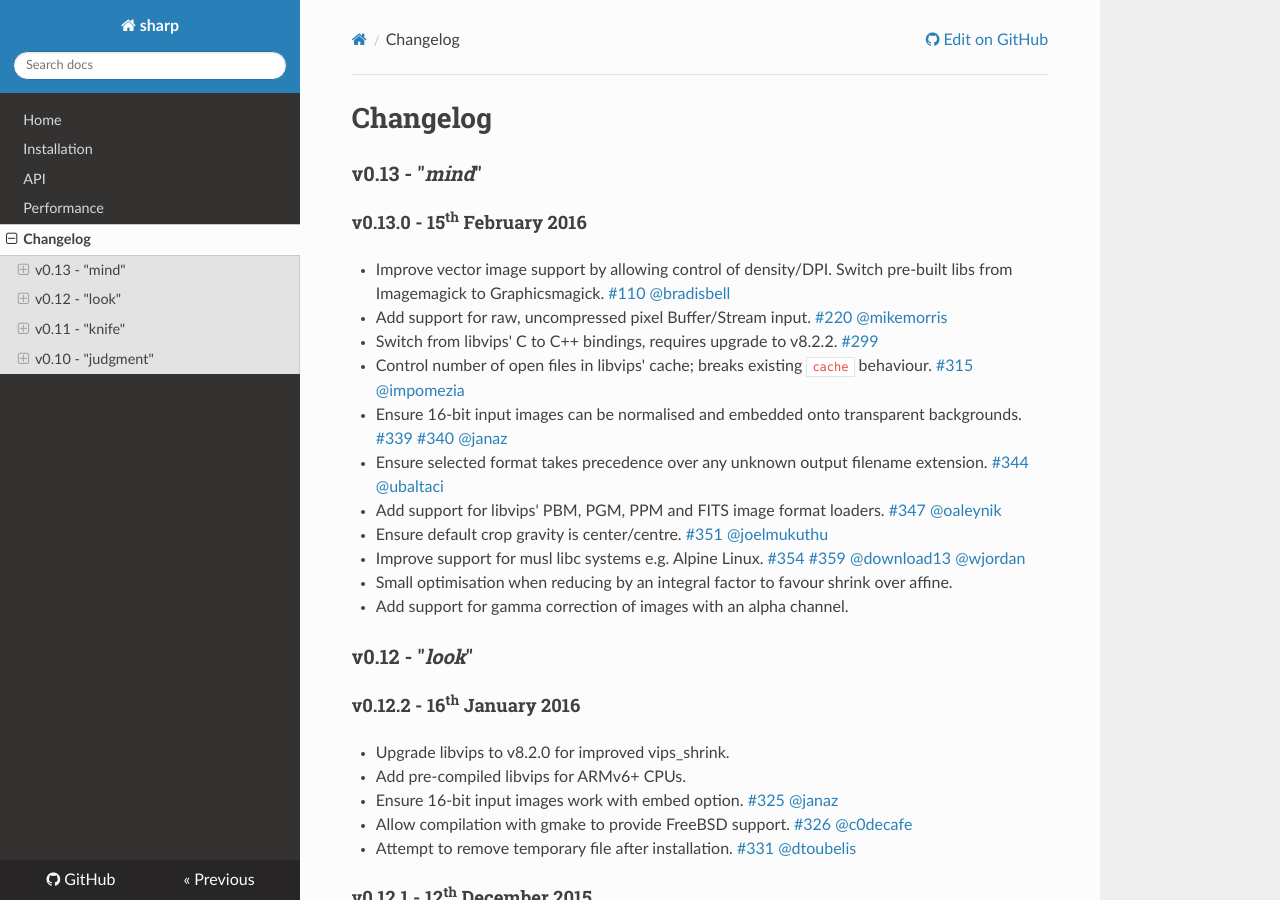
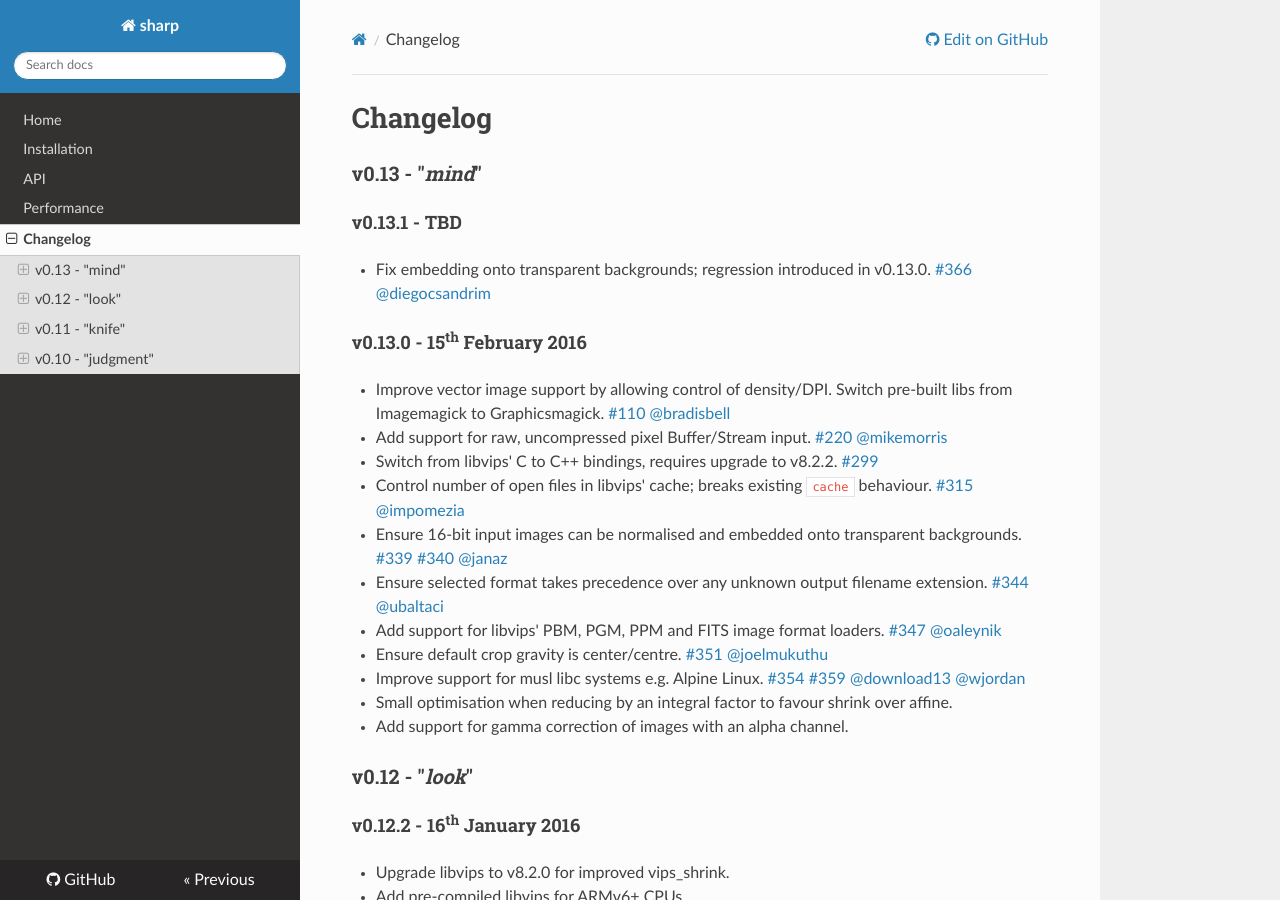
Before and after one commit to webgurucan/node-image-handler, an MkDocs documentation site: the page built from docs/changelog.md, in a window 1280 px wide and 900 px high. Built offline with MkDocs 1.6.1, drawn with Linux system fonts in a browser that asks for light colours; nearby versions of some CDN libraries; old or Windows-style settings are respelled for this version of MkDocs.

Commit message:
Fix embedding onto transparent backgrounds #366 Fully automate embed tests to prevent regression

```diff
--- a/docs/changelog.md
+++ b/docs/changelog.md
@@ -1,6 +1,12 @@
 # Changelog
 
 ### v0.13 - "*mind*"
+
+#### v0.13.1 - TBD
+
+* Fix embedding onto transparent backgrounds; regression introduced in v0.13.0.
+  [#366](https://github.com/lovell/sharp/issues/366)
+  [@diegocsandrim](https://github.com/diegocsandrim)
 
 #### v0.13.0 - 15<sup>th</sup> February 2016
 
```
Also changed, not shown: 6 other files.
